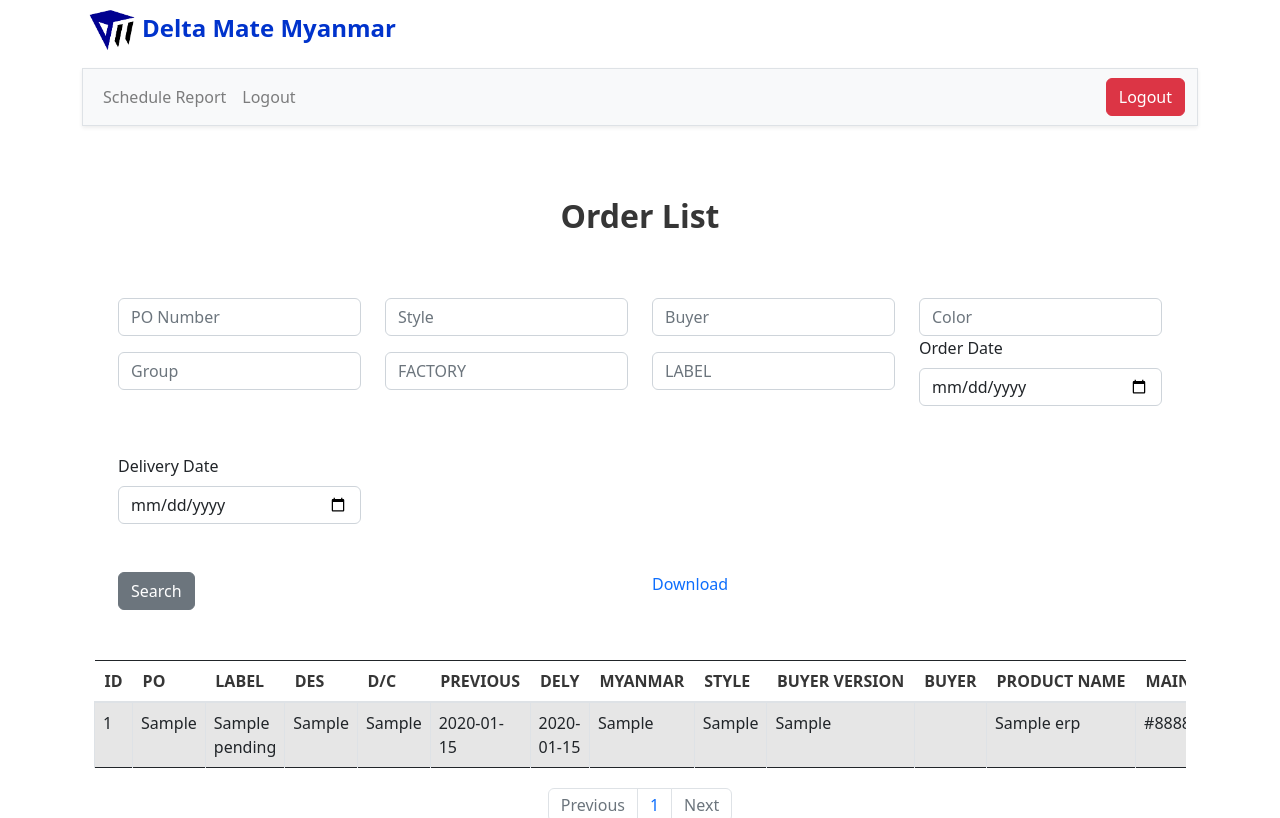
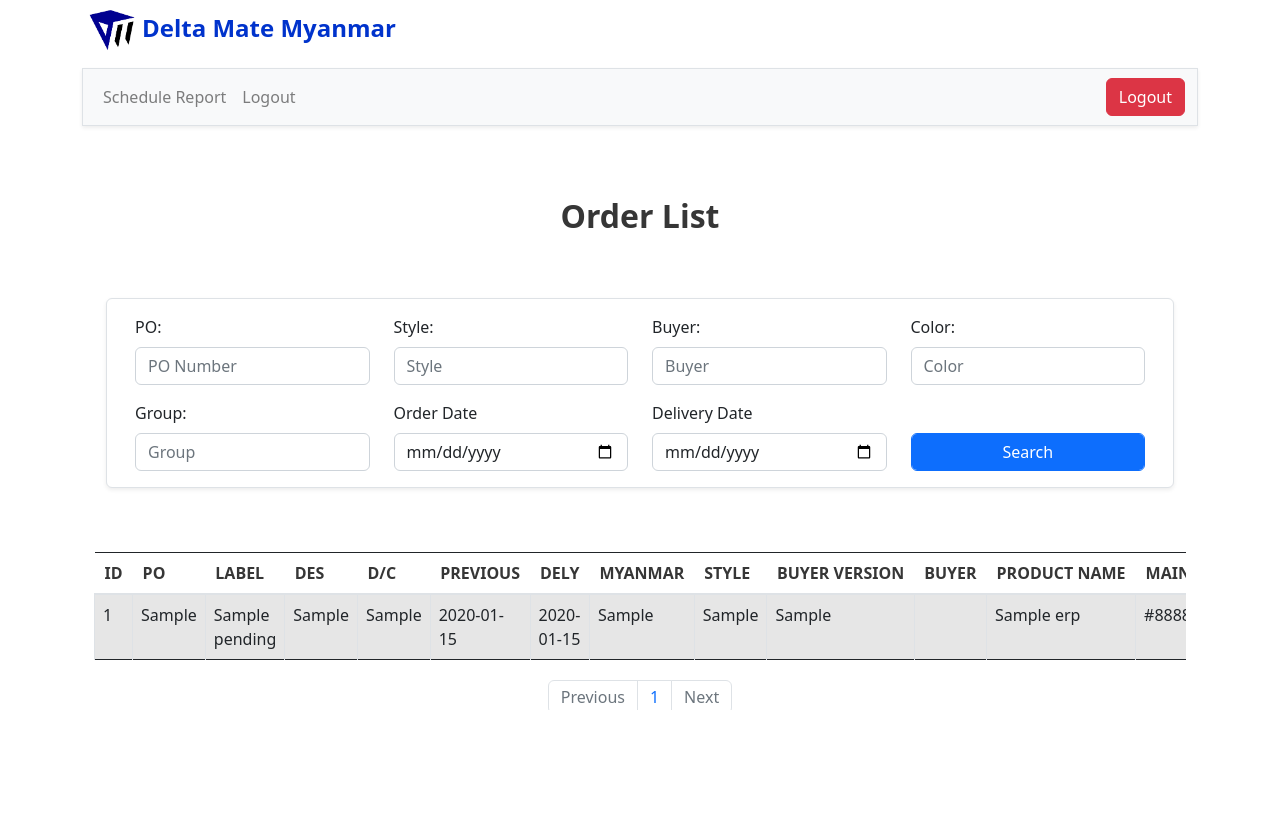
Before and after one commit to Shu-Naing/delatmate, a Flask app: page /orderlist in a window 1280 px wide. After the commit the page ends 710 px from the top, so only its background shows below. Run offline with Flask 3, Linux system fonts and the light colour scheme; a user stored in the database is signed in; tables that the repository leaves empty hold one stand-in row (values such as "Sample post"); some libraries are stand-ins or nearby versions.

Commit message:
small changes

```diff
--- a/__init__.py
+++ b/__init__.py
@@ -9,6 +9,7 @@ def create_app():
     app.config['SQLALCHEMY_DATABASE_URI'] = 'mysql+pymysql://root:''@localhost/db4deltamate'
     app.config['SQLALCHEMY_TRACK_MODIFICATIONS'] = False
     app.config['UPLOAD_FOLDER'] = 'static/uploads/'
+    app.config['CURRENT_PAGE'] = 'home'
     db.init_app(app)
 
     login_manager = LoginManager()
--- a/auth.py
+++ b/auth.py
@@ -15,6 +15,7 @@ from datetime import datetime
 from flask import Flask, send_file
 from sqlalchemy import create_engine
 from sqlalchemy.orm import sessionmaker
+from flask import current_app
 import pyttsx3
 import csv
 import logging
@@ -27,6 +28,10 @@ import io
 from __init__ import db
 
 auth = Blueprint('auth', __name__)
+
+
+def is_active(page):
+    return True if request.path == page else False
 
 @auth.route('/login', methods=['GET', 'POST'])
 def login():
@@ -46,6 +51,8 @@ def login():
                 return redirect(url_for('auth.login'))
             login_user(user, remember=remember)
             session["role"] = user.role
+            current_page = current_app.config.get('CURRENT_PAGE')
+            current_page_home = 'home'
             return redirect(url_for('main.profile'))
     except SQLAlchemyError as e:
         current_time = datetime.now().strftime("%Y-%m-%d_%H-%M-%S")
@@ -139,7 +146,7 @@ def emplist(page_num):
         current_time = datetime.now().strftime("%Y-%m-%d_%H-%M-%S")
         logging.basicConfig(filename= f'error_log.log', level=logging.ERROR)
         logging.error(str(e))
-    return render_template('employee.html',all_data = all_data)
+    return render_template('employee.html',all_data = all_data, emp_active="is_active('/emp')")
 
 @auth.route("/erpupload", methods=['POST'])
 @login_required
@@ -173,7 +180,7 @@ def erpupload():
 def erplist(page_num):
     if request.method=='GET':
         all_data = Mocdm_erp.query.paginate(per_page=100, page=page_num, error_out=True)
-        return render_template('erp.html',all_data = all_data)
+        return render_template('erp.html',all_data = all_data, erp_active="is_active('/erp')")
 
 @auth.route('/erpUpdate', methods=['GET', 'POST'])
 @login_required
@@ -313,7 +320,7 @@ def pending_upload():
 def pendinglist(page_num):
     if request.method=='GET':
         all_data = Mocdm_pending.query.paginate(per_page=100, page=page_num, error_out=True)
-        return render_template('pending.html',all_data = all_data)
+        return render_template('pending.html',all_data = all_data, pending_active="is_active('/pending')")
 
 @auth.route('/deletePending', methods=['POST'])
 def deletePending():
@@ -333,7 +340,7 @@ def deletePending():
 def orderlist(page_num):
     if request.method=='GET':
         all_data = db.session.query(Mocdm_erp.id,Mocdm_erp.po,Mocdm_pending.label,Mocdm_pending.des,Mocdm_pending.mcn,Mocdm_pending.previous,Mocdm_pending.ext_dely,Mocdm_pending.myanmar,Mocdm_erp.style,Mocdm_erp.buyer_version,Mocdm_erp.pending_buyer,Mocdm_erp.product_name,Mocdm_erp.main_color,Mocdm_erp.season,Mocdm_erp.vessel_date,Mocdm_erp.category,Mocdm_erp.material_classification,Mocdm_erp.material_code,Mocdm_erp.material,Mocdm_erp.material_chinese,Mocdm_erp.size,Mocdm_erp.color,Mocdm_erp.org_consume,Mocdm_erp.unit,Mocdm_erp.loss,Mocdm_erp.consume_point,Mocdm_erp.order_qty,Mocdm_erp.consume,Mocdm_erp.gp,Mocdm_pending.order_date,Mocdm_pending.factory).join(Mocdm_pending,(Mocdm_pending.po == Mocdm_erp.po) & (Mocdm_pending.style == Mocdm_erp.style) & (Mocdm_pending.color == Mocdm_erp.main_color) & (Mocdm_pending.org_buyer == Mocdm_erp.pending_buyer),isouter = True).paginate(per_page=1000, page=page_num, error_out=True)
-        return render_template('orderlist.html',all_data = all_data)
+        return render_template('orderlist.html',all_data = all_data, orderlist_active="is_active('/orderlist')")
 
 @auth.route('/download/orderlist', methods=['GET', 'POST'])
 def download_report():
@@ -505,7 +512,7 @@ def scheduleUpload():
 def schedulelist(page_num):
     if request.method=='GET':
         all_data = Mocdm_schedule.query.paginate(per_page=100, page=page_num, error_out=True)
-        return render_template('schedulereport.html',all_data = all_data)
+        return render_template('schedulereport.html',all_data = all_data, schedule_active="is_active('/schedule')")
 
 @auth.route('/deleteSchedule/<id>/', methods = ['GET', 'POST'])
 def deleteSchedule(id):
--- a/main.py
+++ b/main.py
@@ -7,6 +7,9 @@ from __init__ import create_app, db
 
 main = Blueprint('main', __name__)
 # crontab = Crontab(main)
+
+def is_active(page):
+    return True if request.path == page else False
 
 @main.route('/imageupload', methods=['POST'])
 def imageupload():
@@ -39,7 +42,7 @@ def pendingfileupload():
 @main.route('/profile')
 @login_required
 def profile():
-    return render_template('profile.html', name=current_user.name)
+    return render_template('profile.html', name=current_user.name,  home_active=is_active('/profile'))
 
 @main.route('/edit')
 @login_required
--- a/templates/base.html
+++ b/templates/base.html
@@ -59,38 +59,38 @@
           <div class="collapse navbar-collapse" id="navbarText">
             <ul class="navbar-nav me-auto mb-2 mb-lg-0">
               <li class="nav-item">
-                <a href="{{ url_for('main.profile') }}" class="nav-link active">
+                <a href="{{ url_for('main.profile') }}" class="nav-link {% if home_active %}active{% endif %}">
                     Home
                 </a>
               </li>
               {% if current_user.is_authenticated %}
 
               <li class="nav-item">
-                <a href="{{ url_for('auth.emplist') }}" class="nav-link">
+                <a href="{{ url_for('auth.emplist') }}" class="nav-link  {% if emp_active %}active{% endif %}">
                     Users
                 </a>
               </li>
 
               <li class="nav-item">
-                <a href="{{ url_for('auth.erplist') }}" class="nav-link">
+                <a href="{{ url_for('auth.erplist') }}" class="nav-link  {% if erp_active %}active{% endif %}">
                     ERP
                 </a>
               </li>
 
               <li class="nav-item">
-                <a href="{{ url_for('auth.pendinglist') }}" class="nav-link">
+                <a href="{{ url_for('auth.pendinglist') }}" class="nav-link  {% if pending_active %}active{% endif %}">
                     Pending
                 </a>
               </li>
 
               <li class="nav-item">
-                <a href="{{ url_for('auth.orderlist') }}" class="nav-link">
+                <a href="{{ url_for('auth.orderlist') }}" class="nav-link  {% if orderlist_active %}active{% endif %}">
                     Order List
                 </a>
               </li>
 
               <li class="nav-item">
-                <a href="{{ url_for('auth.schedulelist') }}" class="nav-link">
+                <a href="{{ url_for('auth.schedulelist') }}" class="nav-link  {% if schedule_active %}active{% endif %}">
                     Schedule Report
                 </a>
               </li>
@@ -127,7 +127,7 @@
               {% if current_user.is_authenticated %}
 
               <li class="nav-item">
-                <a href="{{ url_for('auth.schedulelist') }}" class="nav-link">
+                <a href="{{ url_for('auth.schedulelist') }}" class="nav-link  {% if emp_active %}active{% endif %}">
                     Schedule Report
                 </a>
             </li>
@@ -180,7 +180,7 @@
               {% if current_user.is_authenticated %}
 
               <li class="nav-item">
-                <a href="{{ url_for('auth.orderlist') }}" class="nav-link">
+                <a href="{{ url_for('auth.orderlist') }}" class="nav-link  {% if emp_active %}active{% endif %}">
                     Order List
                 </a>
             </li>
--- a/templates/orderlist.html
+++ b/templates/orderlist.html
@@ -11,60 +11,46 @@
             </div>
         {% endif %}
     {% endwith %}
-    <script>
-      $(".custom-file-input").on("change", function() {
-        var fileName = $(this).val().split("\\").pop();
-        $(this).siblings(".custom-file-label").addClass("selected").html(fileName);
-      });
-  </script>
-
-
+    <div class="my-3 p-3 bg-body rounded shadow-sm border">
       <div class="container">
         <form action="/searchorderlist" method="POST" enctype="multipart/form-data">
-                <div class="row">
+          <div class="row mb-3">
               <div class="col-md-3">
-                <input type="text" class="form-control mt-3" id="po" placeholder="PO Number" name="po">
+                <label for="po">PO:</label>
+                <input type="text" class="form-control" id="po" placeholder="PO Number" name="po">
               </div>
               <div class="col-md-3">
-                <input type="name" class="form-control mt-3" id="style" placeholder="Style" name="style">
+                <label for="style">Style:</label>
+                <input type="name" class="form-control" id="style" placeholder="Style" name="style">
               </div>
               <div class="col-md-3">
-                <input type="name" class="form-control mt-3" id="org_buyer" placeholder="Buyer" name="org_buyer">
+                <label for="org_buyer">Buyer:</label>
+                <input type="name" class="form-control" id="org_buyer" placeholder="Buyer" name="org_buyer">
               </div>
               <div class="col-md-3">
-                <input type="name" class="form-control mt-3" id="color" placeholder="Color" name="color">
+                <label for="color">Color:</label>
+                <input type="name" class="form-control" id="color" placeholder="Color" name="color">
+              </div>
+          </div>
+          <div class="row align-items-end">
+            <div class="col-md-3">
+              <label for="gp_name">Group:</label>
+             <input type="name" class="form-control" id="gp_name" placeholder="Group" name="gp_name">
             </div>
             <div class="col-md-3">
-                <input type="name" class="form-control mt-3" id="gp_name" placeholder="Group" name="gp_name">
-                  </div>
-                  <div class="col-md-3">
-                <input type="text" class="form-control mt-3" id="factory" placeholder="FACTORY" name="factory">
-                  </div>
-                  <div class="col-md-3">
-                <input type="name" class="form-control mt-3" id="label" placeholder="LABEL" name="label">
-                  </div>
-                  <div class="col-md-3">
-                    <label for="start">Order Date</label>
-                <div class="col-xs-2">
-                <input type="date" id="order_date" class="form-control" name="order_date" min="2000-01-02"><br><br>
-                </div>
+              <label for="order_date">Order Date</label>
+              <input type="date" id="order_date" class="form-control" name="order_date" min="2000-01-02">
             </div>
             <div class="col-md-3">
               <label for="start">Delivery Date</label>
-                <div class="col-xs-2">
-                <input type="date" id="ext_dely" class="form-control" name="ext_dely" min="2000-01-02"><br><br>
+              <input type="date" id="ext_dely" class="form-control" name="ext_dely" min="2000-01-02">
             </div>
-                  </div>
-                </div>
-                <div class="row">
-                  <div class="col-md-6">
-                <button type="submit" class="btn btn-secondary">Search</button>
-                  </div>
-                  <div class="col-md-6">
-                <p><a href="{{ url_for('auth.download_report') }}">Download</a></p>
+            <div class="col-md-3">
+              <input type="submit" class="form-control btn btn-primary" value="Search">
             </div>
           </div>
         </form>
+      </div>
     </div>
             <br>
             </div>
```
Also changed, not shown: templates/erp.html (+24 -28 lines), templates/schedulereport.html (+6 -15 lines). Lines whose indentation alone changed are shown as unchanged.
